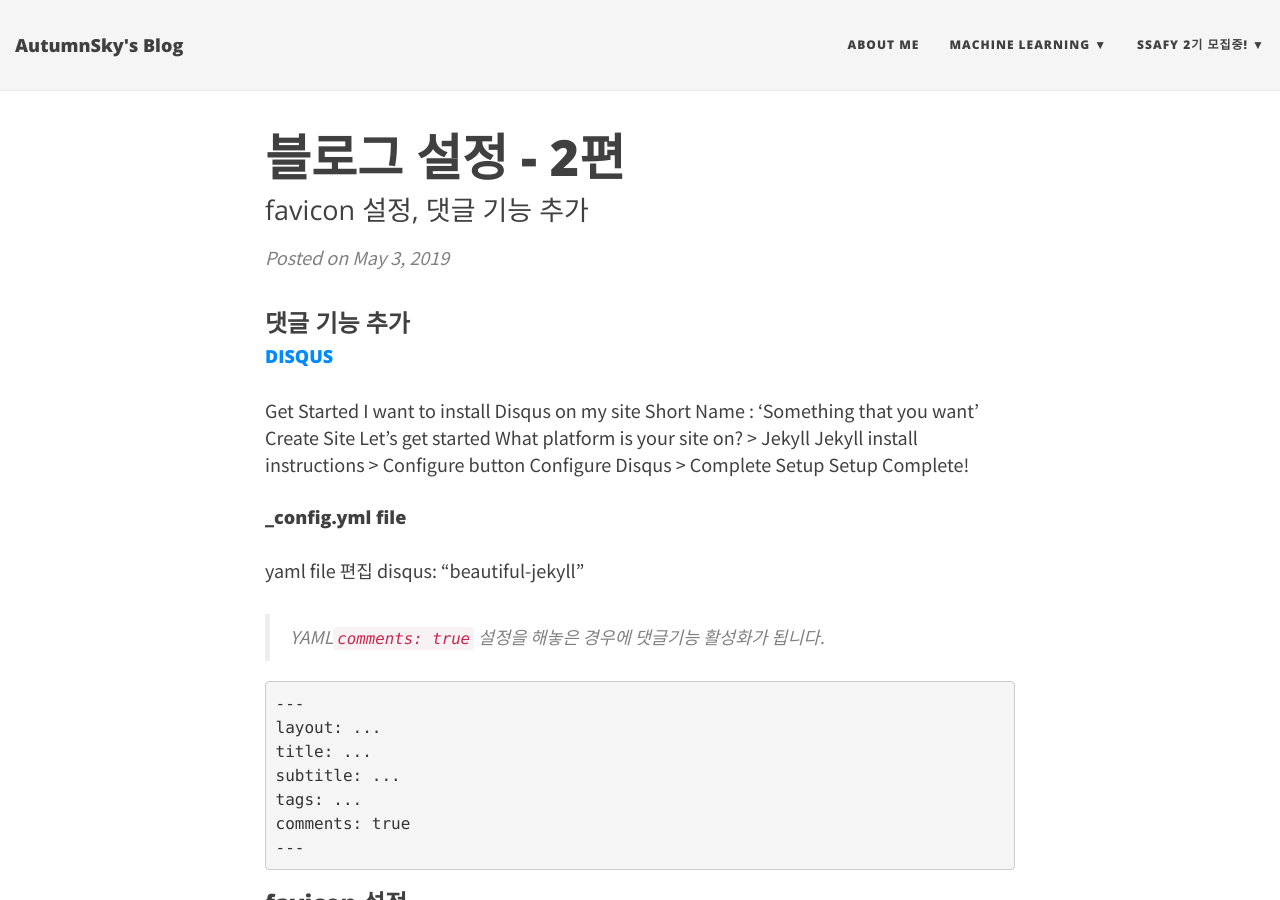
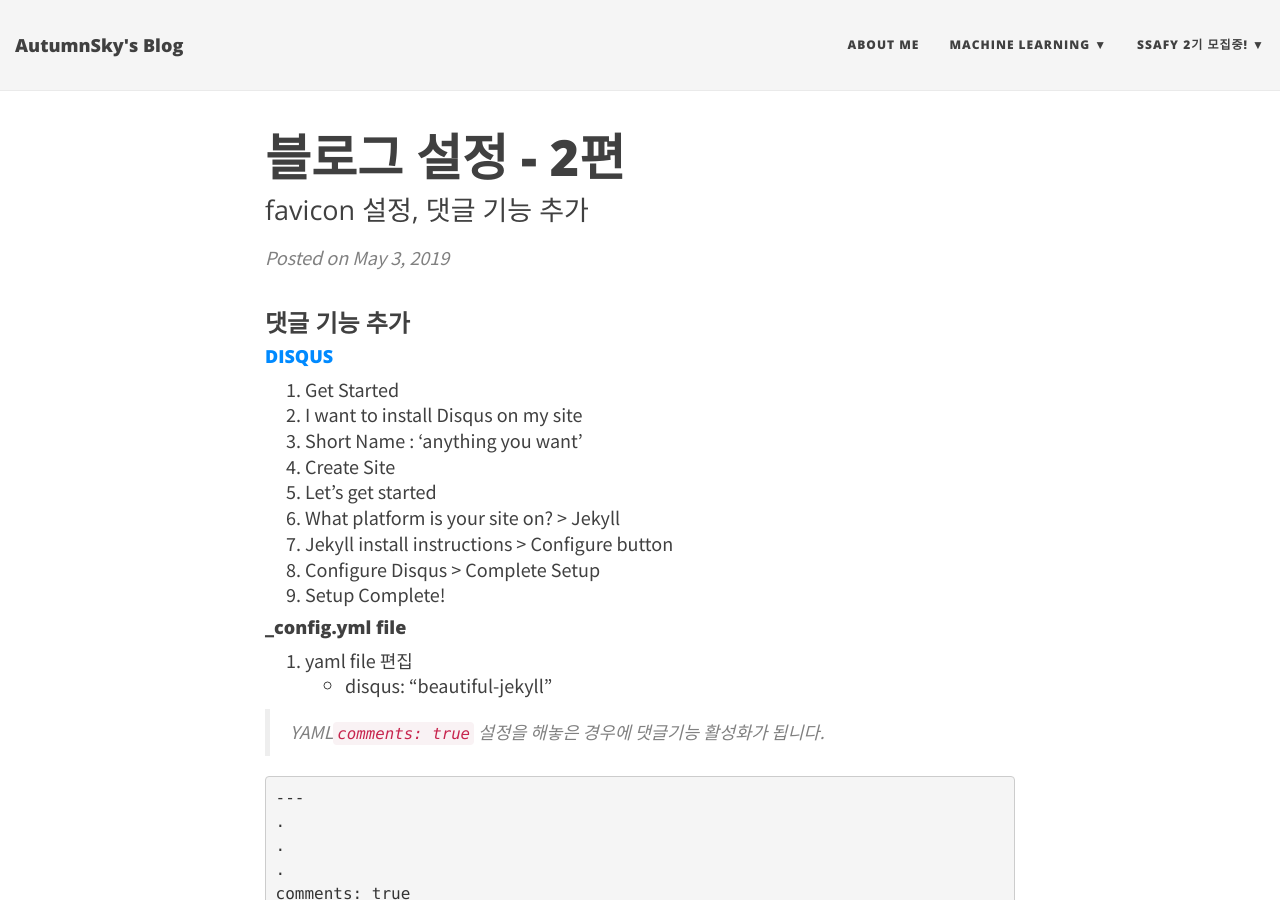
Before and after one commit to DongChanS/AutumnSky92.github.io, a Jekyll site: the page built from _posts/2019-05-03-blog.md, in a window 1280 px wide and 900 px high. Built offline with Jekyll 4.4.1, drawn with Linux system fonts in a browser that asks for light colours; nearby versions of some CDN libraries; comment, search, counter and statistics services are not loaded.

Commit message:
posting 내용 수정

````diff
--- a/_posts/2019-05-03-blog.md
+++ b/_posts/2019-05-03-blog.md
@@ -9,35 +9,31 @@ comments: true
 ### 댓글 기능 추가
 
 #### [DISQUS](https://disqus.com/)
-Get Started
-I want to install Disqus on my site
-Short Name : 'Something that you want'
-Create Site
-Let's get started
-What platform is your site on? > Jekyll
-Jekyll install instructions > Configure button
-Configure Disqus > Complete Setup
-Setup Complete!
+1. Get Started
+2. I want to install Disqus on my site
+3. Short Name : 'anything you want'
+4. Create Site
+5. Let's get started
+6. What platform is your site on? > Jekyll
+7. Jekyll install instructions > Configure button
+8. Configure Disqus > Complete Setup
+9. Setup Complete!
 
 #### _config.yml file
-yaml file 편집
-disqus: "beautiful-jekyll"
-
+1. yaml file 편집
+   - disqus: "beautiful-jekyll"
 
 > YAML`comments: true` 설정을 해놓은 경우에 댓글기능 활성화가 됩니다.
 
 ```YAML
 ---
-layout: ...
-title: ...
-subtitle: ...
-tags: ...
+.
+.
+.
 comments: true
 ---
 ```
 
-
 ### favicon 설정
-root directory에 `favicon.ico`라는 이름으로 favicon 이미지를 추가하면 완료!
-
+- root directory에 `favicon.ico`라는 이름으로 favicon 이미지를 추가하면 완료!
 [참고](https://gauger.io/fonticon/)
````
